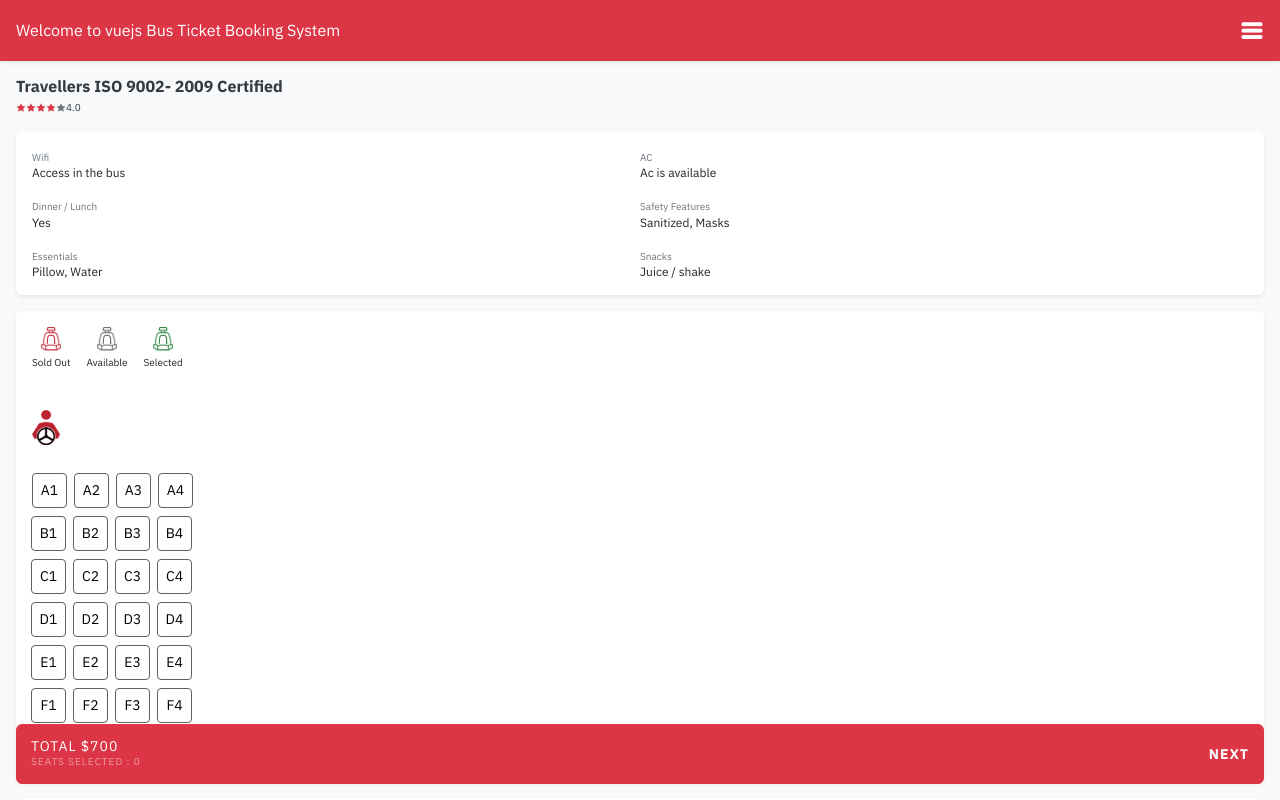
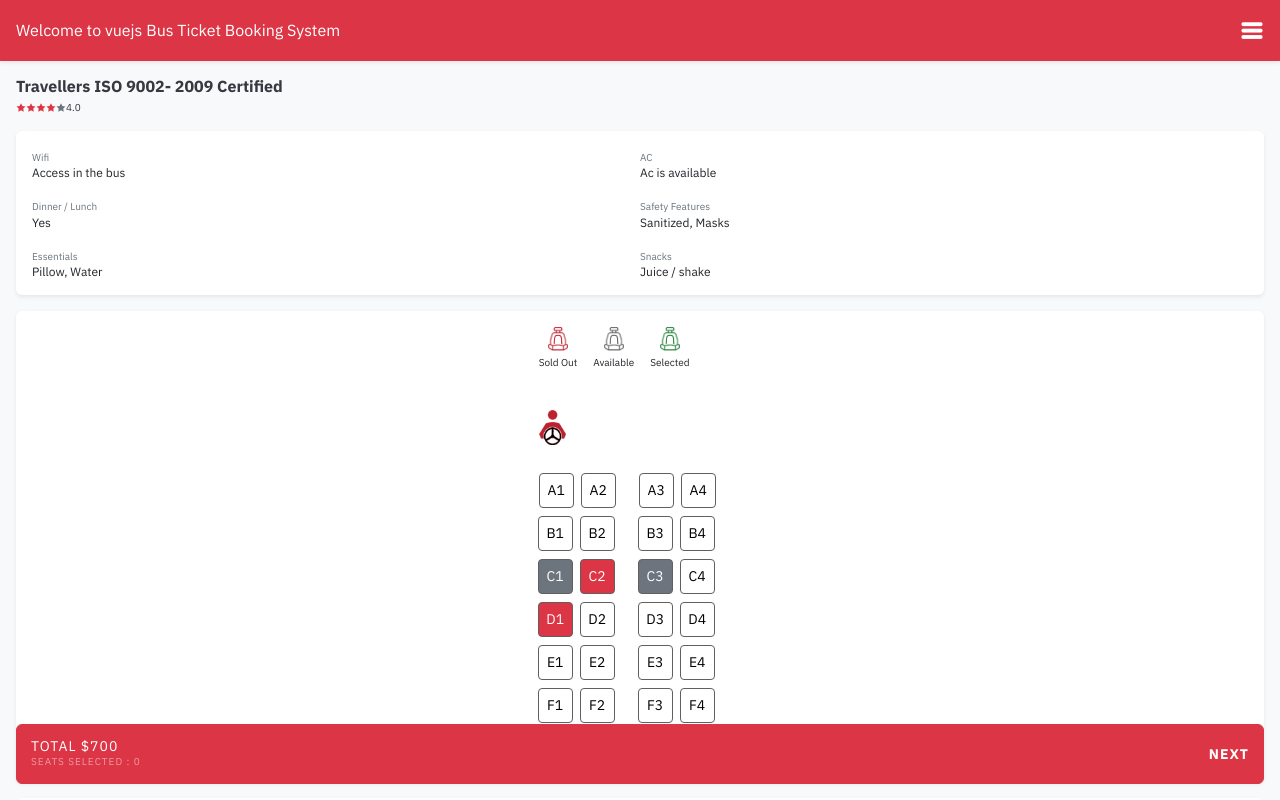
Before and after one commit to mizanur75/bus-ticket-booking-app, a plain HTML site: page index.html in a window 1280 px wide. Shown: the top 800 px of the page. Drawn offline with Linux system fonts and the light colour scheme.

Commit message:
click to select seat done

```diff
--- a/index.html
+++ b/index.html
@@ -13,6 +13,17 @@
       <link rel="stylesheet" type="text/css" href="vendor/slick/slick-theme.min.css" />
       <link href="css/custom.css" rel="stylesheet">
       <link href="vendor/sidebar/demo.css" rel="stylesheet">
+      <style>
+        .bg-secondary{
+            color: #fff;
+        }
+        .bg-danger{
+            color: #fff;
+        }
+        .bg-success{
+            color: #fff;
+        }
+      </style>
       <script src="js/vue.global.js"></script>
    </head>
    <body class="bg-light">
@@ -69,7 +80,7 @@
                             </div>
                         </div>
                     </div>
-                    <div class="select-seat row bg-white mx-0 px-3 pt-3 pb-1 mb-3 rounded-1 shadow-sm">
+                    <div class="select-seat row bg-white mx-0 px-3 pt-3 pb-1 mb-3 rounded-1 shadow-sm justify-content-center">
                         <div class="col-2 pl-0">
                             <div class="d-flex">
                                 <div class="sold text-center">
@@ -88,11 +99,19 @@
                             <div class="select-seat">
                                 <div class="checkboxes-seat mt-4">
                                     <div class="btn-group btn-group-toggle mb-1">
+                                        <div></div>
                                         <img src="img/driver.png" class="img-fluid mb-4 float-right">
                                     </div>
                                     <div class="btn-group btn-group-toggle d-block mb-1">
-                                        <label class="btn check-seat btn-success small btn-sm rounded mr-2 mb-2" v-for="(seat, i) in seats">
-                                            <input type="checkbox" name="a1" autocomplete="off">
+                                        <label class="btn check-seat btn-success small btn-sm rounded mr-2 mb-2"
+                                        :class="{
+                                        'bg-secondary': seat.type == 'booked',
+                                        'bg-danger': seat.type == 'sold',
+                                        'bg-success': seat.type == 'selected',
+                                        'mr-4': seat.name.substr(seat.name.length - 1) == 2
+                                        }"
+                                        v-for="(seat, i) in seats" :key="seat.name" @click="handleClick(i)">
+                                            <!-- <input type="checkbox" name="a1" autocomplete="off"> -->
                                             {{seat.name}}
                                         </label>
                                     </div>
--- a/js/app.js
+++ b/js/app.js
@@ -169,7 +169,11 @@ var app = Vue.createApp({
         };
     },
     methods:{
-
+        handleClick(i){
+            let clickedSeat = this.seats[i];
+            this.seats[i].type = 'selected';
+            console.log(clickedSeat);
+        }
     }
 });
 
```
